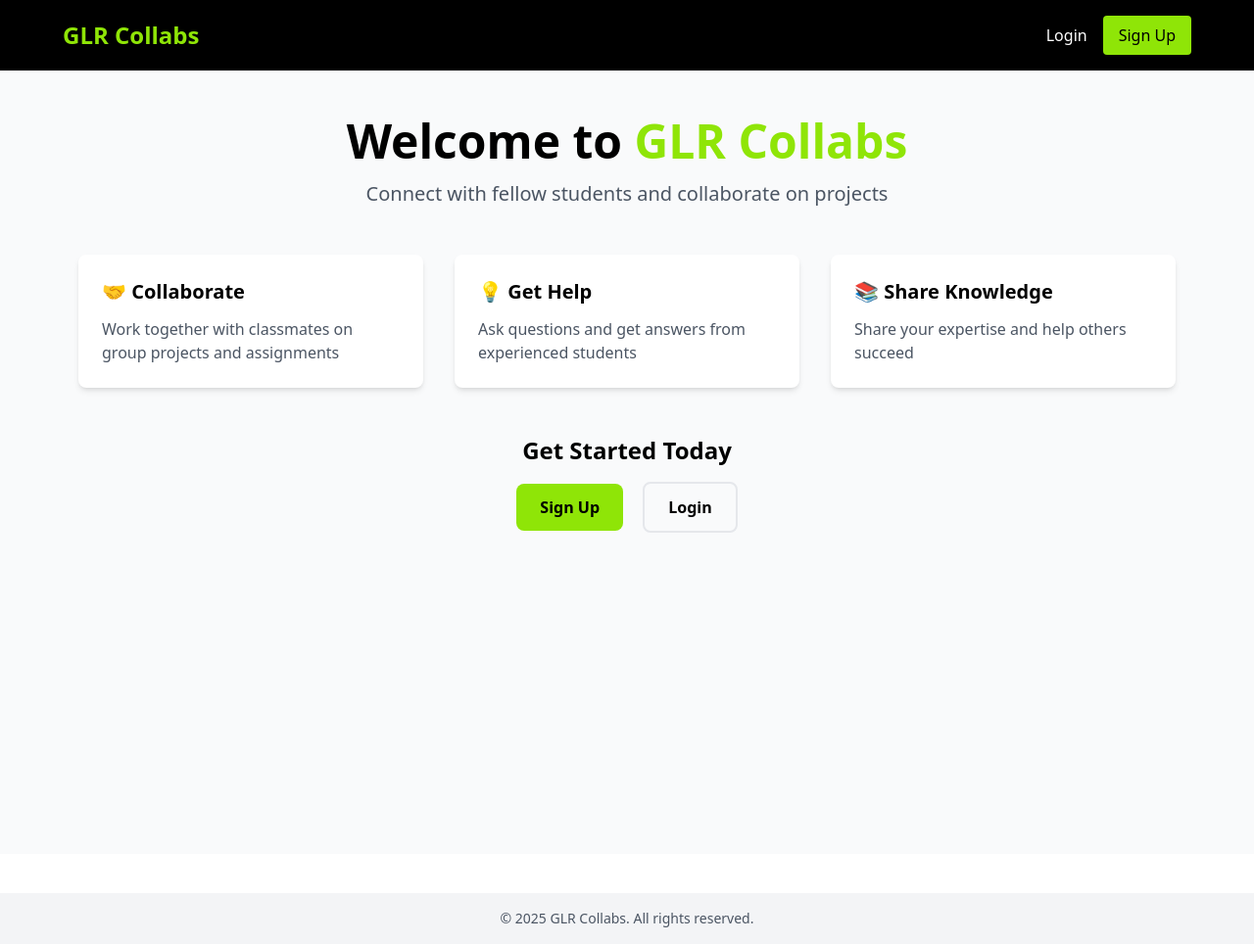
After one commit to Nihilago/GLR-Collabs, a PHP site: page /collabs in a window 1280 px wide. The commit adds this page. Shown: the whole page at 98% size. Run offline with PHP 8.4, Linux system fonts and the light colour scheme; some libraries are stand-ins or nearby versions.

```diff
--- a/index.php
+++ b/index.php
@@ -15,13 +15,14 @@ Session::start();
 $router = new Router();
 
 // Define routes
-$router->addRoute('GET', 'collabs/', 'HomeController', 'index');
-$router->addRoute('GET', 'collabs/login', 'AuthController', 'showLogin');
-$router->addRoute('POST', 'collabs/login', 'AuthController', 'login');
-$router->addRoute('GET', 'collabs/register', 'AuthController', 'showRegister');
-$router->addRoute('POST', 'collabs/register', 'AuthController', 'register');
-$router->addRoute('GET', 'collabs/logout', 'AuthController', 'logout');
-$router->addRoute('GET', '/dashboard', 'DashboardController', 'index');
+$router->addRoute('GET', '/collabs', 'HomeController', 'index');
+$router->addRoute('GET', '/collabs/', 'HomeController', 'index');
+$router->addRoute('GET', '/collabs/login', 'AuthController', 'showLogin');
+$router->addRoute('POST', '/collabs/login', 'AuthController', 'login');
+$router->addRoute('GET', '/collabs/register', 'AuthController', 'showRegister');
+$router->addRoute('POST', '/collabs/register', 'AuthController', 'register');
+$router->addRoute('GET', '/collabs/logout', 'AuthController', 'logout');
+$router->addRoute('GET', '/collabs/dashboard', 'DashboardController', 'index');
 
 // Dispatch the request
 $router->dispatch();
--- /dev/null
+++ b/views/home/index.php
@@ -0,0 +1,40 @@
+<?php ob_start(); ?>
+<div class="min-h-screen bg-gray-50">
+  <div class="max-w-6xl mx-auto py-12 px-4">
+    <div class="text-center mb-12">
+      <h1 class="text-5xl font-bold mb-4">Welcome to <span class="brand-green">GLR Collabs</span></h1>
+      <p class="text-xl text-gray-600">Connect with fellow students and collaborate on projects</p>
+    </div>
+
+    <div class="grid md:grid-cols-3 gap-8 mb-12">
+      <div class="bg-white p-6 rounded-lg shadow-md">
+        <h3 class="text-xl font-bold mb-3">🤝 Collaborate</h3>
+        <p class="text-gray-600">Work together with classmates on group projects and assignments</p>
+      </div>
+      <div class="bg-white p-6 rounded-lg shadow-md">
+        <h3 class="text-xl font-bold mb-3">💡 Get Help</h3>
+        <p class="text-gray-600">Ask questions and get answers from experienced students</p>
+      </div>
+      <div class="bg-white p-6 rounded-lg shadow-md">
+        <h3 class="text-xl font-bold mb-3">📚 Share Knowledge</h3>
+        <p class="text-gray-600">Share your expertise and help others succeed</p>
+      </div>
+    </div>
+
+    <?php if (!$isLoggedIn): ?>
+    <div class="text-center">
+      <h2 class="text-2xl font-bold mb-4">Get Started Today</h2>
+      <div class="space-x-4">
+        <a href="/collabs/register" class="bg-brand-green text-black px-6 py-3 rounded-lg hover:bg-lime-400 inline-block font-bold">Sign Up</a>
+        <a href="/collabs/login" class="border-2 border-brand-green text-black px-6 py-3 rounded-lg hover:bg-gray-100 inline-block font-bold">Login</a>
+      </div>
+    </div>
+    <?php else: ?>
+    <div class="text-center">
+      <h2 class="text-2xl font-bold mb-4">Welcome back, <?php echo htmlspecialchars($userName); ?>!</h2>
+      <a href="/collabs/dashboard" class="bg-brand-green text-black px-6 py-3 rounded-lg hover:bg-lime-400 inline-block font-bold">Go to Dashboard</a>
+    </div>
+    <?php endif; ?>
+  </div>
+</div>
+<?php $content = ob_get_clean(); include __DIR__ . '/../layout.php'; ?>
```
Also changed, not shown: views/auth/login.php (added, +26 -0 lines), views/auth/register.php (added, +33 -0 lines), views/dashboard/index.php (added, +38 -0 lines), README.md.
